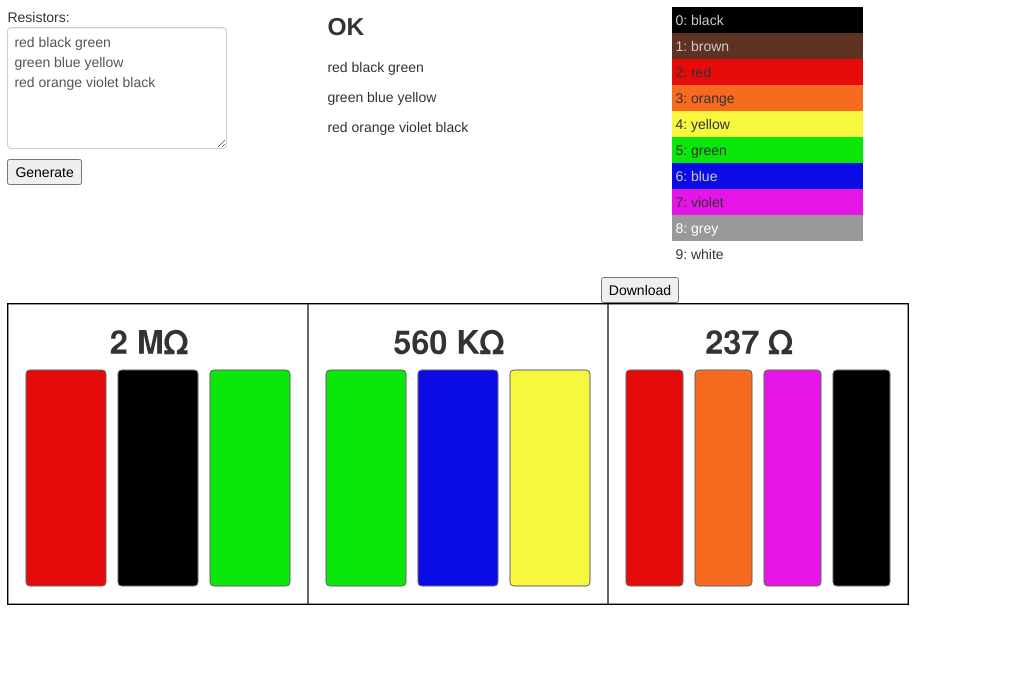
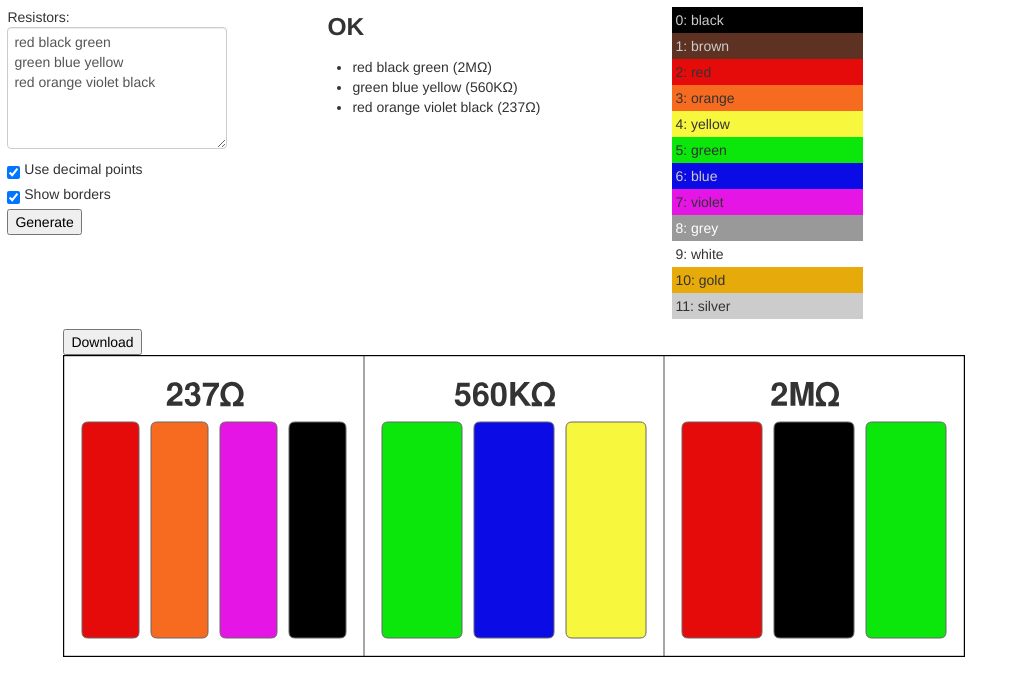
Before and after one commit to rawg/resistor-labels, a plain HTML site: page index.html in a window 1280 px wide. Both pictures are taken after a click on the button "Generate". Shown: the part 113-800 px from the top of the page, without its empty margins (0-1021 px from the left). Drawn offline with Linux system fonts and the light colour scheme.

Commit message:
Decimal or remainder notation, optional borders, restricted size to 8 columns

```diff
--- a/index.html
+++ b/index.html
@@ -20,7 +20,7 @@
 				display: none;
 			}
 			#Container {
-				text-align: center;
+				margin-left: 4em;
 			}
 			#Input {
 				display: block;
@@ -44,13 +44,15 @@ red black green
 green blue yellow
 red orange violet black
 				</textarea></label>
+				<label><input type="checkbox" id="UseDecimal" checked="checked" /> Use decimal points</label>
+				<label><input type="checkbox" id="ShowBorder" checked="checked" /> Show borders</label>
 				<button id="Generate">Generate</button>
 			</div>
 
 			<div class="span4">
 				<h2>Results</h2>
 				<h3 id="Status"></h3>
-				<div id="ErrorChecking"></div>
+				<ul id="ErrorChecking"></ul>
 			</div>
 
 			<div id="ColorRef" class="span4">
--- a/js/resistance.js
+++ b/js/resistance.js
@@ -15,7 +15,15 @@
     },
 
     getValueByName: function (color) {
-      return Colors.names.indexOf(color);
+      var value = Colors.names.indexOf(color);
+      if (value > 9) {
+        throw "Trying to get value of gold or silver";
+      }
+      return value;
+    },
+
+    getMultiplierByName: function (color) {
+      return Colors.multipliers[Colors.names.indexOf(color)];
     },
 
     labelColors: [
@@ -28,6 +36,8 @@
       "#cccccc",
       "#333333",
       "#ffffff",
+      "#333333",
+      "#333333",
       "#333333"
     ],
 
@@ -41,7 +51,9 @@
       "#0B0BE6",
       "#E515E5",
       "#999999",
-      "#FFFFFF"
+      "#FFFFFF",
+      "#E7AA0B",
+      "#CCCCCC"
     ],
 
     names: [
@@ -54,15 +66,33 @@
       "blue",   // 6
       "violet", // 7
       "grey",   // 8
-      "white"   // 9
+      "white",   // 9
+      "gold",
+      "silver"
+    ],
+
+    multipliers: [
+      1,          // black
+      10,         // brown
+      100,        // red
+      1000,       // orange
+      10000,      // yellow
+      100000,     // green
+      1000000,    // blue
+      10000000,   // violet
+      0,          // grey
+      0,          // white
+      0.1,        // gold
+      0.01        // silver
     ]
-
   };
 
   var Label = {
     size: 300,
     margin: 12,
-    ohms: "\u03A9", //"Ω",
+    useDecimals: true,
+    showBorders: true,
+    ohms: "\u03A9", // Ω, preferred over \u2126,
     bandHeight: 0,
 
     create: function (resistance) {
@@ -70,15 +100,17 @@
         bandWidth = (Label.size - Label.margin * 2) / resistance.bands.length;
 
 
+      if (Label.showBorders) {
         group.add(new fabric.Rect({
           "width": Label.size,
           "height": Label.size,
           "top": 0,
           "left": 0,
-        "strokeWidth": 1,
+          "strokeWidth": 0.5,
           "stroke": "#333",
           "fill": "rgba(255,255,255,0)"
         }));
+      }
 
       for (var i = 0; i < resistance.bands.length; i++) {
         group.add(new fabric.Rect({
@@ -86,8 +118,8 @@
           "height": Label.bandHeight,
           "top": Label.bandHeight / 2 - (Label.size - Label.bandHeight),
           "left": i * bandWidth + (bandWidth / 2) - (Label.size / 2) + Label.margin,
-          "rx": 4,
-          "ry": 4,
+          "rx": 6,
+          "ry": 6,
           "fill": Colors.getByName(resistance.bands[i]),
           "stroke": "#666",
           "strokeWidth": 1,
@@ -143,7 +175,7 @@
       Canvas.fabric.add(label);
       Canvas.fabric.renderAll();
 
-      if (Canvas.col == Canvas.maxColumns) {
+      if (Canvas.col == Canvas.maxColumns - 1) {
         Canvas.col = 0;
         ++Canvas.row;
       } else {
@@ -152,6 +184,14 @@
 
     }
   };
+
+
+  var multiples = [
+    {"base": 1000000, "label": "M"},
+    {"base": 1000, "label": "K"},
+    {"base": 1, "label": ""},
+    //{"base": 0.001, "label": "m"}
+  ];
 
   function Resistance() {
     // Argument validation
@@ -172,17 +212,46 @@
     for (var i = 0, multiplier = Math.pow(10, arguments.length - 2); i < arguments.length - 1; i++, multiplier /= 10) {
       this.ohms += multiplier * Colors.getValueByName(arguments[i]);
     }
-    this.ohms *= Math.pow(10, Colors.getValueByName(arguments[arguments.length - 1]));
+    this.ohms *= Colors.getMultiplierByName(arguments[arguments.length - 1]);
 
-    // Ohms to label (such as 562KΩ)
-    if (this.ohms / 1000000 > 1) {
-      this.label = this.ohms / 1000000 + " M" + Label.ohms;
-    } else if (this.ohms / 1000 > 1) {
-      this.label = this.ohms / 1000 + " K" + Label.ohms;
+    for (var i in multiples) {
+      if (this.ohms / multiples[i].base >= 1) {
+        if (Label.useDecimals) {
+          // Use decimal notation
+          this.label = this.ohms / multiples[i].base + multiples[i].label + Label.ohms;
+
         } else {
-      this.label = this.ohms + " " + Label.ohms;
+          // Put remainder to right of Ohms symbol, e.g. 5R6
+          this.label = parseInt(this.ohms / multiples[i].base) + multiples[i].label + Label.ohms;
+          var r = this.ohms % multiples[i].base;
+          if (r > 0) {
+            this.label += Math.round(r / (multiples[i].base / 10));
           }
 
+        }
+
+        break;
+      }
+    }
+
+    this.equals = function (resistance) {
+      if (typeof resistance !== "object" || typeof resistance.bands !== "object") {
+        return false;
+      }
+
+      var isEqual = true;
+      for (var i in this.bands) {
+        if (this.bands[i] != resistance.bands[i]) {
+          isEqual = false;
+          break;
+        }
+      }
+      return isEqual;
+    }
+  }
+
+  Resistance.compare = function (a, b) {
+    return a.ohms - b.ohms;
   }
 
 
@@ -194,7 +263,9 @@
 
     var $ref = $("#ColorRef ul"),
       $err = $("#ErrorChecking"),
-      $errStatus = $("#Status");
+      $errStatus = $("#Status"),
+      $showBorders = $("#ShowBorder"),
+      $decimals = $("#UseDecimal");
 
     for (var i in Colors.names) {
       $ref.append(
@@ -204,11 +275,22 @@
       );
     }
 
+    $decimals.click(function () {
+      Label.useDecimals = $decimals.is(":checked");
+    });
+
+    $showBorders.click(function () {
+      Label.showBorders = $showBorders.is(":checked");
+    });
+
     $("#Generate").click(function () {
       $err.html("");
+      Canvas.row = 0;
+      Canvas.col = 0;
       Canvas.fabric.clear().renderAll();
 
       var isValid = true,
+        resistances = [],
         entries = $("#Input").val()
           .replace(/\r/g, "\n")       // Remove any line breaks from less privileged platforms
           .replace(/[\n]{2,}/g, "\n") // Reduce successive line breaks
@@ -218,7 +300,7 @@
 
       // Error checking
       for (var i in entries) {
-        var out = "<p>";
+        var out = "<li>";
         entries[i] = entries[i].split(/[\s]+/);
 
         for (var n in entries[i]) {
@@ -226,23 +308,36 @@
             out += entries[i][n] + " ";
           } else {
             isValid = false;
-            out += '<span class="err">' + entries[i][n] + "</span>";
+            out += '<span class="err">' + entries[i][n] + "</span> ";
           }
         }
 
-        out += "</p>";
+        try {
+          resistances[i] = new Resistance(entries[i]);
+          if (typeof resistances[i].ohms === 'number') {
+            out += "(" + resistances[i].label + ")";
+          }
+        } catch (e) {
+          // do nothing; we have other error handling
+          continue;
+        }
+
+        out += "</li>";
         $err.append(out);
 
       }
 
+      resistances.sort(Resistance.compare);
+
       // Rendering
       if (isValid) {
         $errStatus.html("OK");
-        for (var i in entries) {
-          try {
-            Canvas.addLabel(Label.create(new Resistance(entries[i])));
-          } catch (e) {
-            console.log(e);
+        var last = null;
+
+        for (var i in resistances) {
+          if (last == null || !resistances[i].equals(last)) {
+            Canvas.addLabel(Label.create(resistances[i]));
+            last = resistances[i];
           }
         }
       } else {
```
Lines whose indentation alone changed are shown as unchanged.
